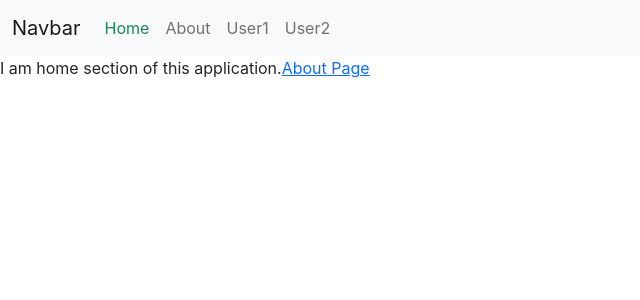
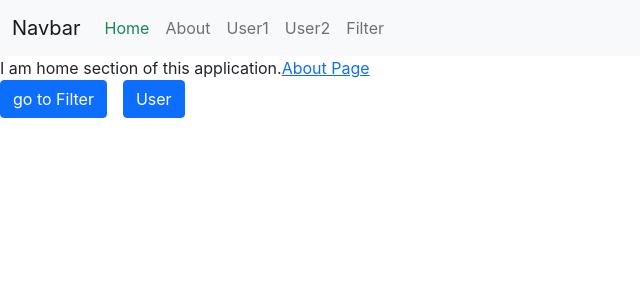
Before and after one commit to FarooqHaiderAlvi/React_Routing, a React (Create React App) app: page / in a window 1280 px wide. Shown: the top 300 px of the page, without its empty margins (0-640 px from the left). Built offline with nearby package versions, Linux system fonts and the light colour scheme.

Commit message:
adding button navigation

```diff
--- a/src/App.jsx
+++ b/src/App.jsx
@@ -4,7 +4,7 @@ import About from './Components/About';
 import Home from './Components/Home';
 import Navbar from './Components/Navbar';
 import User from './Components/User';
-
+import Filter from './Components/Filter';
 // import {createBrowserRouter, RouterProvider} from 'react-router-dom';
 import { BrowserRouter, Routes, Route,Navigate } from 'react-router-dom';
 function App() {
@@ -31,6 +31,7 @@ function App() {
 
 
         <Route path="/user/:name" element={ <> <Navbar /> <User /></>} />
+        <Route path="/Filter" element={ <> <Navbar /> <Filter /></>} />
 
 
         </Routes>
--- /dev/null
+++ b/src/Components/Filter.jsx
@@ -0,0 +1,13 @@
+import { useState } from 'react'
+import {useSearchParams} from 'react-router-dom'
+
+export default function Filter() {
+
+    const [searchParams,setSearchParams]=useSearchParams();
+    const age=searchParams.get('age');
+  return (
+    <>
+       My age is {age};
+    </>
+  )
+}
--- a/src/Components/Home.jsx
+++ b/src/Components/Home.jsx
@@ -1,10 +1,20 @@
-import {Link} from 'react-router-dom'
+import {Link, useNavigate} from 'react-router-dom'
 
 export default function Home() {
+
+
+       const navigate= useNavigate();
+       const navToPage=(url)=>{
+         navigate(url);
+       }
+
     return (
         <>
            I am home section of this application.
             <Link to="/About">About Page</Link>
+<br/>
+            <button className="btn btn-primary" onClick={()=>{navToPage('/Filter')}} > go to Filter</button>
+            <button className="btn btn-primary mx-3" onClick={()=>{navToPage('/About')}} > User</button>
         </>
     )
 }
--- a/src/Components/Navbar.jsx
+++ b/src/Components/Navbar.jsx
@@ -24,6 +24,10 @@ export default function Navbar() {
                 <Link className="nav-link" to="/User/user2">User2</Link>
               </li>
 
+              <li className="nav-item">
+                <Link className="nav-link" to="/Filter">Filter</Link>
+              </li>
+
 
             </ul>
 
```
